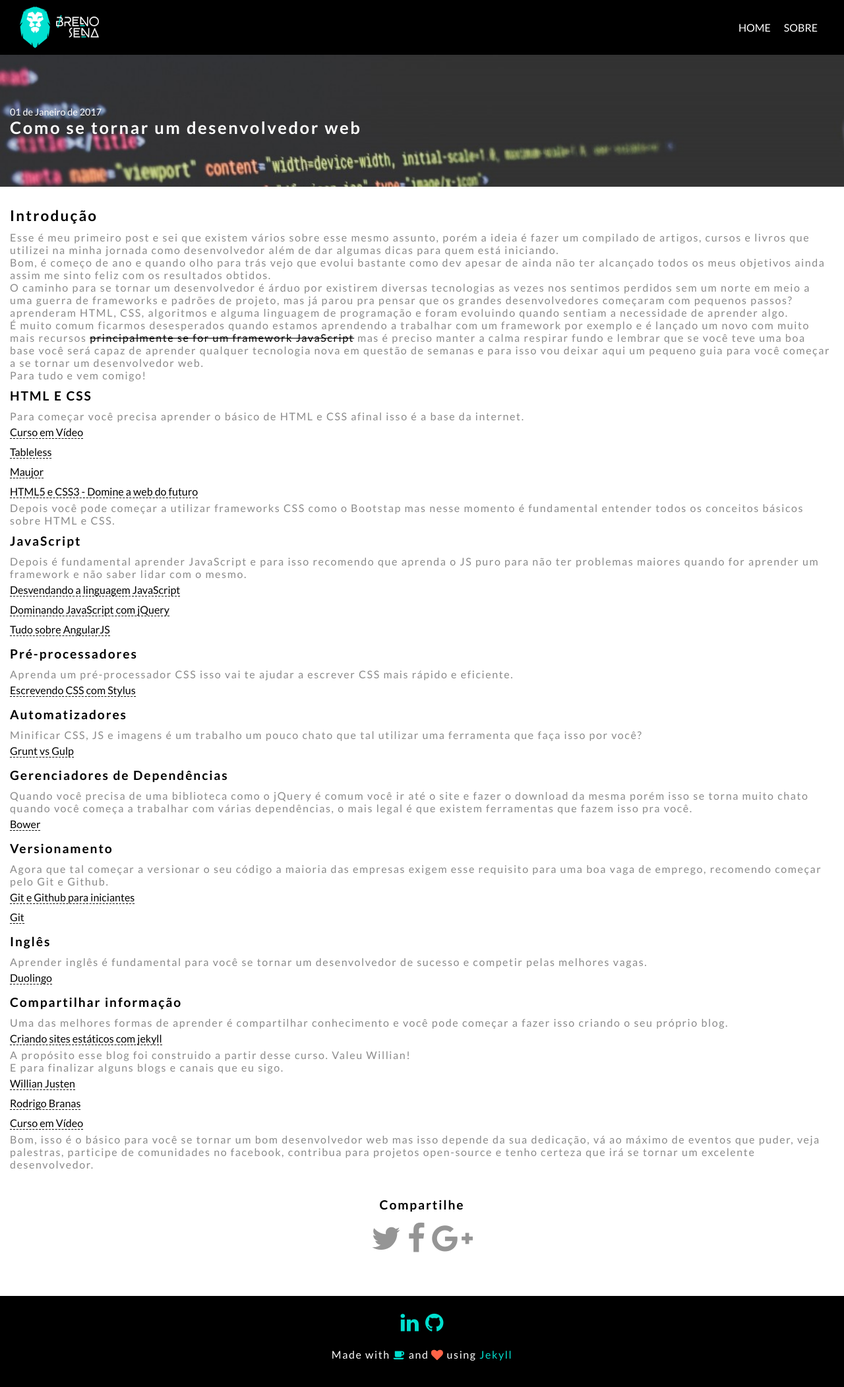
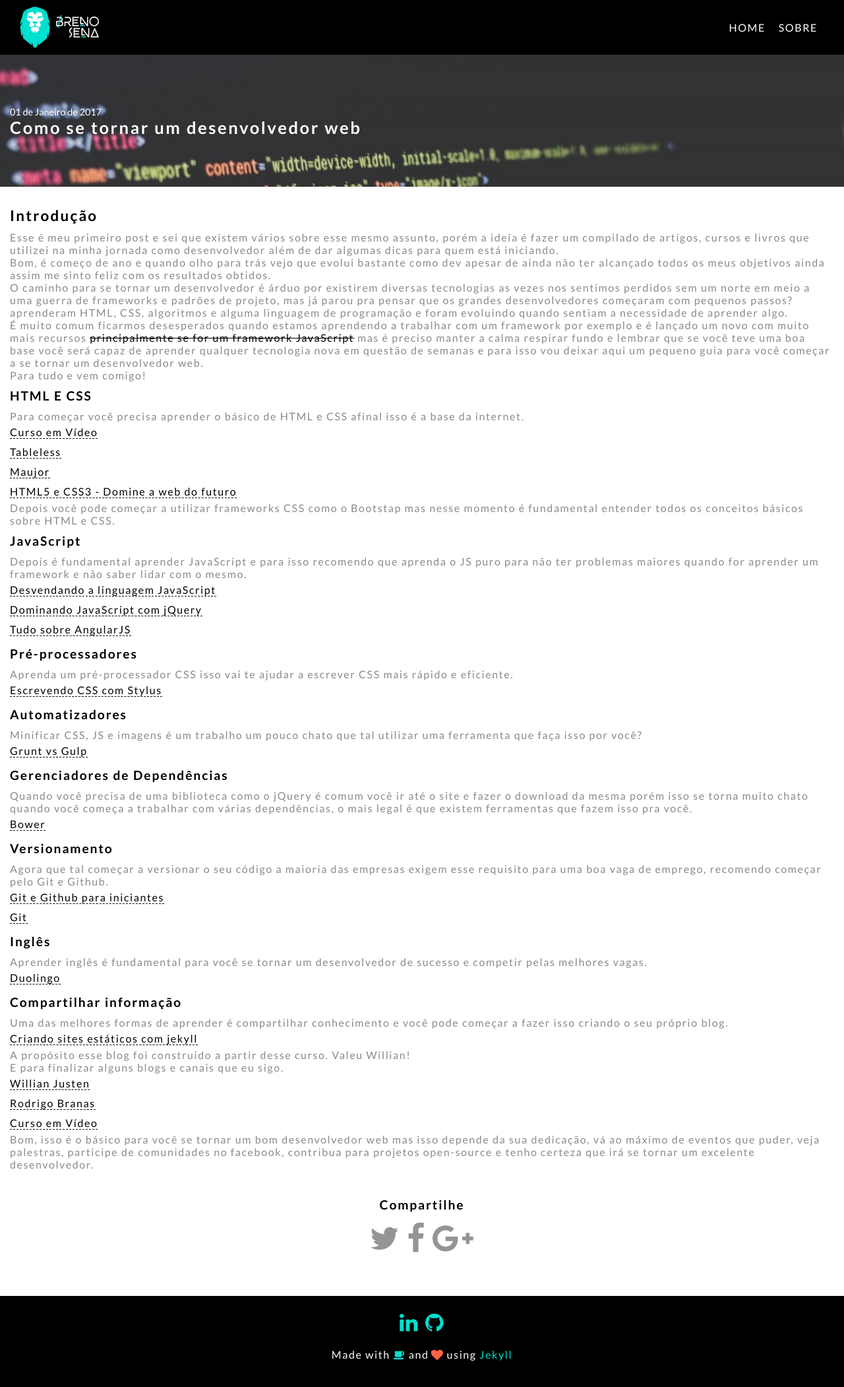
Before and after one commit to brenofsena/brenofsena.github.io, a Jekyll site: the page built from _posts/2017-01-01-como-se-tornar-um-desenvolvedor-web.markdown, in a window 1280 px wide. Shown: the whole page at 66% size. Built offline with Jekyll 4.4.1, drawn with Linux system fonts in a browser that asks for light colours; nearby versions of some CDN libraries; comment, search, counter and statistics services are not loaded.

Commit message:
Ajustes nos cards

```diff
--- a/_sass/_base.scss
+++ b/_sass/_base.scss
@@ -124,6 +124,10 @@
   flex-wrap: wrap;
 }
 
-h1, h2, h3, p{
+h1,
+h2,
+h3,
+p,
+li {
   letter-spacing: .1em;
 }
--- a/_sass/_layout.scss
+++ b/_sass/_layout.scss
@@ -56,7 +56,7 @@
     text-align: center;
     font-weight: 600;
     font-family: $secondary-font;
-    @media only screen and (max-width: 640px){
+    @media only screen and (max-width: 640px) {
       font-size: 2em;
     }
   }
@@ -178,6 +178,24 @@
           border-bottom: 3px solid transparent;
           border-top: 3px solid #005f97;
         }
+      }
+    }
+    &:hover {
+      cursor: pointer;
+      .card-figure {
+        img {
+          -webkit-transform: scale(1.1);
+          transform: scale(1.1);
+          -webkit-filter: grayscale(100%);
+          filter: grayscale(100%);
+        }
+      }
+    }
+    .card-figure {
+      overflow: hidden;
+      img {
+        -webkit-transition: all .2s ease-out;
+        transition: all .2s ease-out;
       }
     }
     .card-content {
@@ -352,8 +370,7 @@
       -webkit-animation: pulse .5s infinite alternate ease-in;
       animation: pulse .5s infinite alternate ease-in;
     }
-
-    .fa-coffee{
+    .fa-coffee {
       color: $secondary-color;
     }
   }
```
Lines whose indentation alone changed are shown as unchanged.
